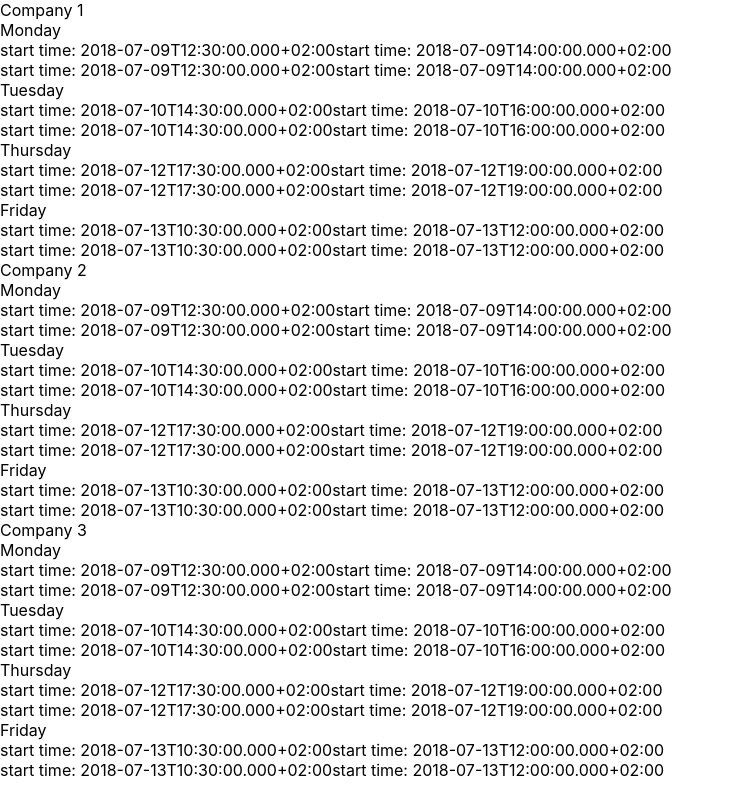
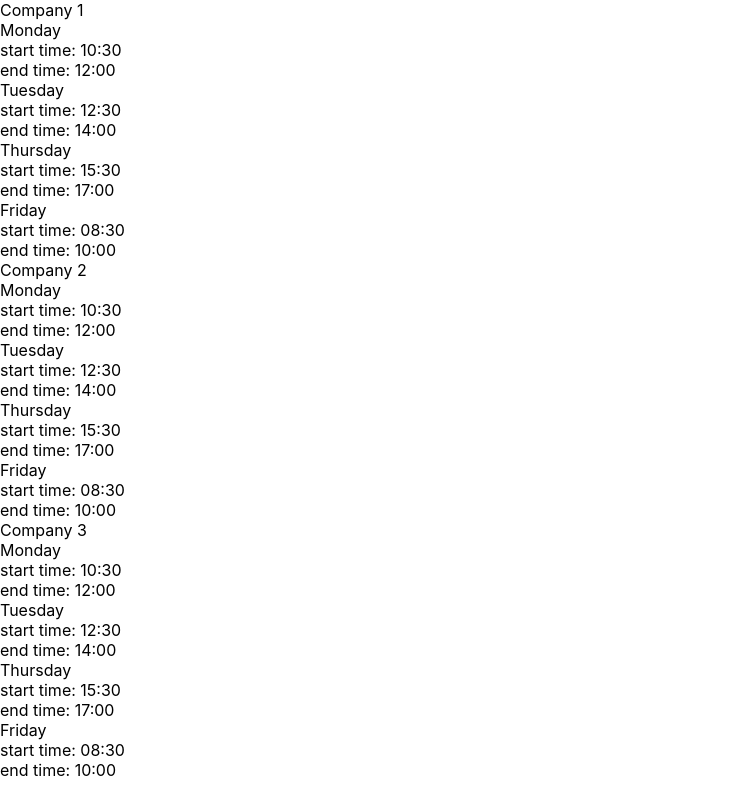
Before and after one commit to nmitic/aroundhome, a React (Create React App) app: page / in a window 1280 px wide. Shown: the whole page, without its empty margins (0-734 px from the left). Built offline with nearby package versions, Linux system fonts and the light colour scheme.

Commit message:
added handler for slecting time slot

```diff
--- a/src/pages/TimeSlots/Picker/Picker.js
+++ b/src/pages/TimeSlots/Picker/Picker.js
@@ -4,28 +4,61 @@ const Picker = ({
   name,
   id,
   selectedTimeSlot,
-  availableTimeSlots
+  setSelectedTimeSlot,
+  availableTimeSlots,
+  setTimeSlot
 }) => {
+  const parseTime = isoString => new Date(isoString).toLocaleTimeString('en', { timeStyle: 'short', hour12: false, timeZone: 'UTC' });
+
+  const handleSelectTimeSlot = slot => {
+    console.log(slot);
+
+    setSelectedTimeSlot({
+      ...selectedTimeSlot,
+      [id]: slot
+    })
+  };
+
+  const formatDate = (dateString) => {
+    const options = { year: "numeric", month: "long", day: "numeric" }
+    return new Date(dateString).toLocaleDateString(undefined, options)
+  }
+
   return (
     <div className="picker">
       <div className="picker__company-name">{name}</div>
-      <div className="picker__selected-time-slot">{selectedTimeSlot}</div>
-
+      {
+        selectedTimeSlot[id] && (
+          <div className="picker__selected-time-slot">
+            {parseTime(selectedTimeSlot[id].start_time)} -
+            {parseTime(selectedTimeSlot[id].end_time)}
+          </div>
+        )
+      }
       <div className="picker__time-slot-listing">
         {
           Object.keys(availableTimeSlots).map((day, iterator) => {
-            console.log(availableTimeSlots.day);
             return (
-              <div className="picker__time-slot-item" key={iterator}>
+              <div
+                className="picker__time-slot-item"
+                key={iterator}
+              >
                 <div className="picker__time-slot-item-day">
                   {day}
                 </div>
                 {
                   availableTimeSlots[day].map((item, iterator) => {
                     return (
-                      <div key={iterator}>
-                        start time: {item.start_time}
-                        start time: {item.end_time}
+                      <div
+                        key={iterator}
+                        onClick={() => handleSelectTimeSlot(item)}
+                      >
+                        <div>
+                          start time: {parseTime(item.start_time)}
+                        </div>
+                        <div>
+                          end time: {parseTime(item.end_time)}
+                        </div>
                       </div>
                     )
                   })
--- a/src/pages/TimeSlots/TimeSlots.js
+++ b/src/pages/TimeSlots/TimeSlots.js
@@ -6,6 +6,7 @@ import Picker from "./Picker/Picker";
 
 const TimeSlots = () => {
   const [data, setData] = useState([]);
+  const [selectedTimeSlot, setSelectedTimeSlot] = useState({})
 
   useEffect(() => {
     fetchCompaniesAvailability();
@@ -28,6 +29,8 @@ const TimeSlots = () => {
                 name={item.name}
                 id={item.id}
                 availableTimeSlots={transformSlots(item.time_slots)}
+                selectedTimeSlot={selectedTimeSlot}
+                setSelectedTimeSlot={setSelectedTimeSlot}
               />
             )
           })
--- a/src/pages/TimeSlots/dataTransforms.js
+++ b/src/pages/TimeSlots/dataTransforms.js
@@ -16,10 +16,6 @@
 
   return inputData.reduce((acc, curr) => {
     const day = extractDay(curr.start_time);
-    const allSlots = acc[day] ? [{
-      start_time: curr.start_time,
-      end_time: curr.end_time
-    }] : [{}]
 
     return {
       ...acc,
@@ -27,8 +23,7 @@
         {
           start_time: curr.start_time,
           end_time: curr.end_time
-        },
-        ...allSlots
+        }
       ]
     }
   }, {})
```
